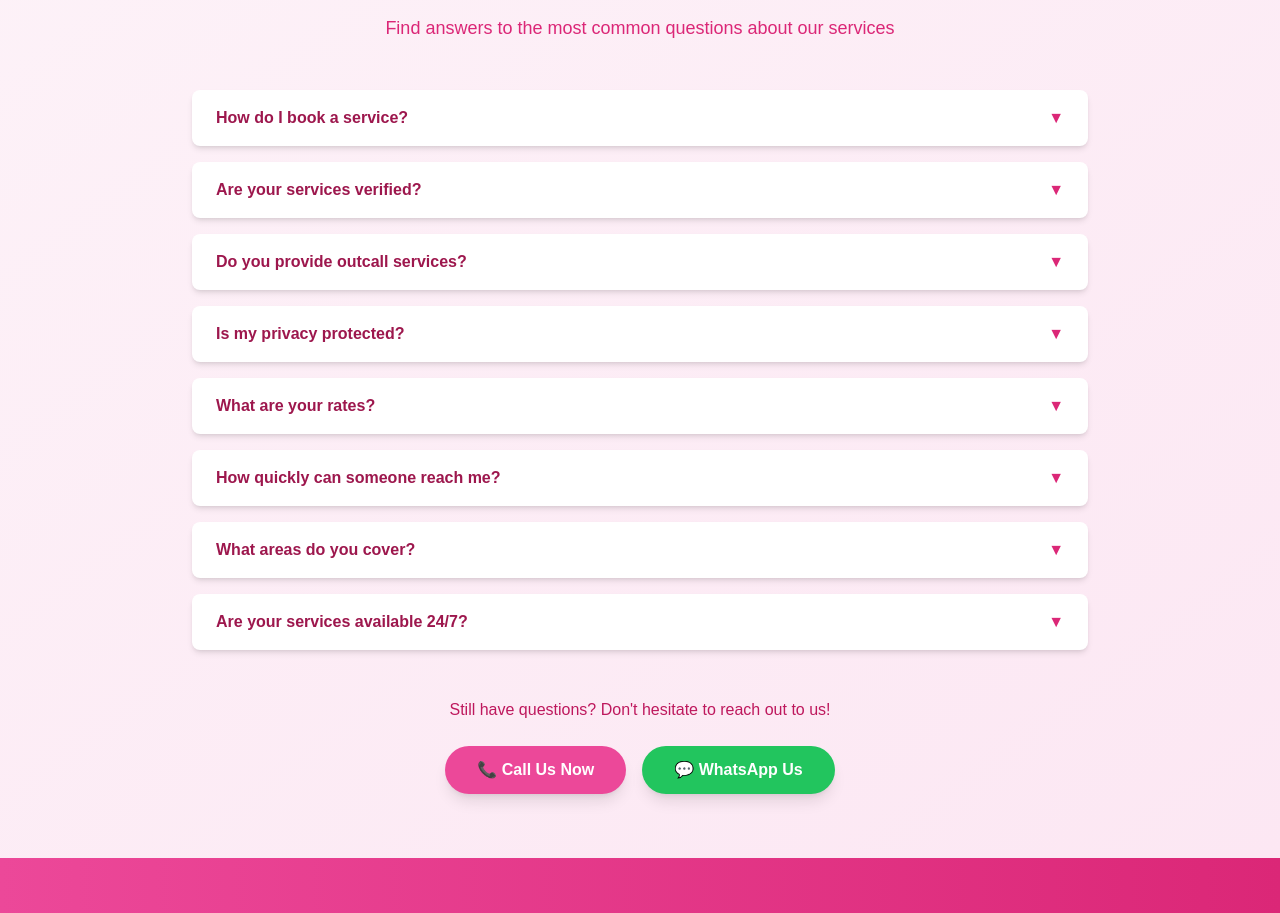
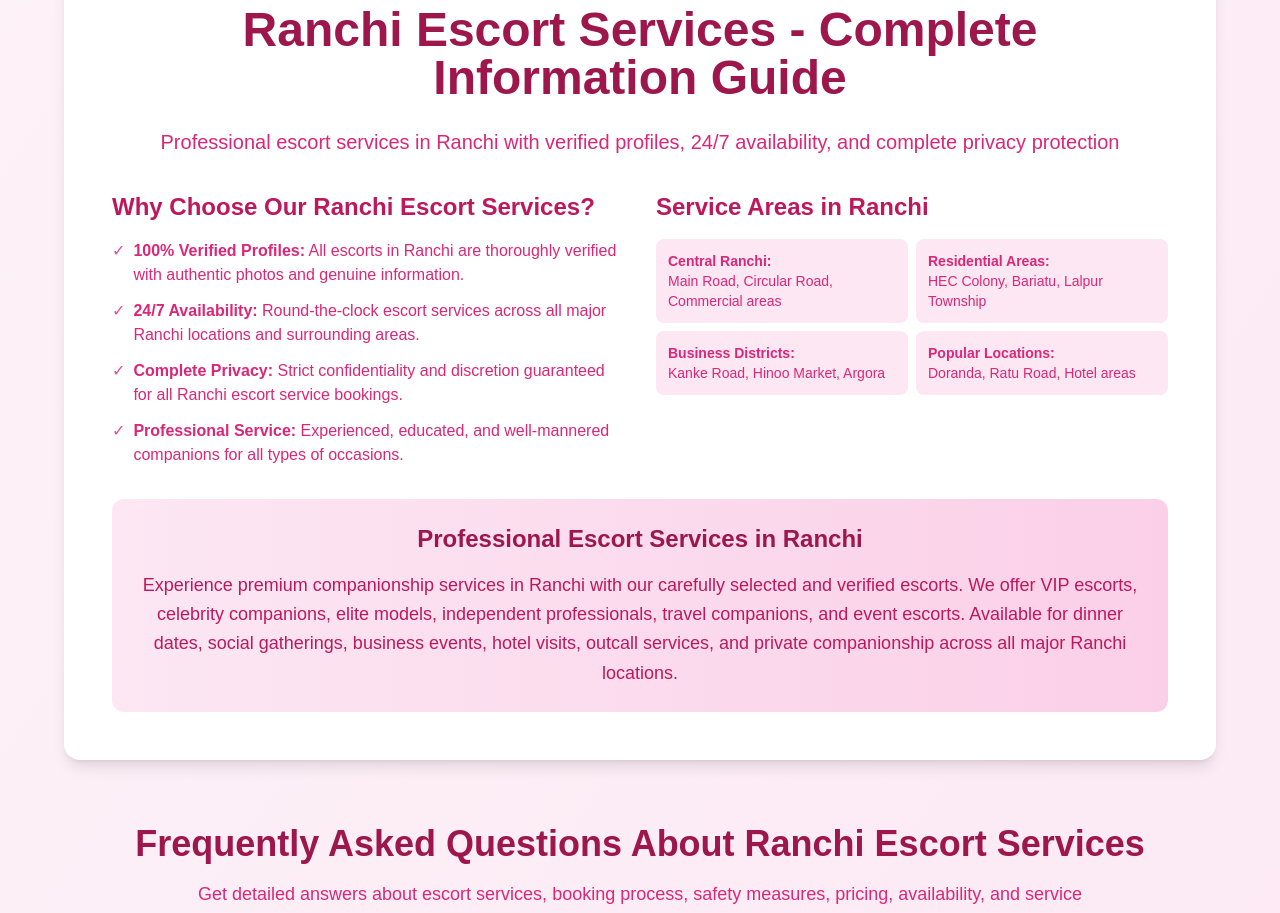
Before and after one commit to anshmydigitalcrown-ui/ranchi, a Next.js app: page / in a window 1280 px wide. Shown: the part 3914-4827 px from the top of the page. Built offline with nearby package versions, Linux system fonts and the light colour scheme.

Commit message:
Transform FAQ section with 100% SEO/VSO/ASO optimized content - horizontal layout, comprehensive Ranchi escort service information, local keywords, voice search optimization

```diff
--- a/src/components/FAQSection.tsx
+++ b/src/components/FAQSection.tsx
@@ -6,36 +6,44 @@ export default function FAQSection() {
 
   const faqs = [
     {
-      question: "How do I book a service?",
-      answer: "Simply browse our gallery, choose your preferred option, and contact us via phone or WhatsApp to make a booking."
+      question: "What escort services are available in Ranchi?",
+      answer: "We provide premium escort services in Ranchi including VIP escorts, celebrity companions, elite models, travel companions, event escorts, outcall services, and independent professional companions. All services are available 24/7 across Ranchi including Main Road, Kanke Road, HEC Colony, Lalpur, Hinoo, Bariatu, Doranda, Ratu Road, Circular Road, and Argora areas."
     },
     {
-      question: "Are your services verified?",
-      answer: "Yes, all our services are thoroughly verified and are genuine professionals in the industry."
+      question: "How to book escort services in Ranchi safely?",
+      answer: "To book escort services in Ranchi safely, contact us through our verified phone number or WhatsApp. Browse our verified gallery, select your preferred companion, discuss requirements, confirm booking details, and make secure payment. We ensure 100% verified profiles, complete privacy protection, and professional service standards."
     },
     {
-      question: "Do you provide outcall services?",
-      answer: "Yes, we provide both incall and outcall services. Our professionals can visit your hotel, home, or preferred location."
+      question: "Are Ranchi escort services available for outcall?",
+      answer: "Yes, we provide outcall escort services throughout Ranchi. Our professional companions can visit your hotel, residence, or preferred location in any area of Ranchi. Outcall services include hotel visits, home services, party companionship, business event escorts, and travel companion services with complete discretion and privacy."
     },
     {
-      question: "Is my privacy protected?",
-      answer: "Absolutely. We maintain complete discretion and confidentiality for all our clients."
+      question: "What are the rates for escort services in Ranchi?",
+      answer: "Escort service rates in Ranchi vary based on service type, duration, and companion category. VIP escorts, celebrity services, elite models have premium pricing. Standard rates include hourly, overnight, and multi-day packages. Contact us for detailed pricing information, special packages, and customized service rates."
     },
     {
-      question: "What are your rates?",
-      answer: "Our rates vary depending on the service and duration. Contact us for detailed pricing information."
+      question: "Which areas in Ranchi do you provide escort services?",
+      answer: "We provide escort services across all major Ranchi locations including Main Road (Central Ranchi), Kanke Road area, HEC Colony, Lalpur Township, Hinoo Market area, Bariatu Housing Colony, Doranda Market, Ratu Road Junction, Circular Road (City Center), Argora Industrial area, and all surrounding residential and commercial areas."
     },
     {
-      question: "How quickly can someone reach me?",
-      answer: "Typically, our professionals can reach your location within 45 minutes to 1 hour after booking confirmation."
+      question: "Are escort profiles verified in Ranchi?",
+      answer: "Yes, all escort profiles in our Ranchi directory are 100% verified. We conduct thorough verification including identity verification, photo authenticity checks, health screening, professional background checks, and regular profile updates. This ensures genuine, safe, and professional escort services for all clients in Ranchi."
     },
     {
-      question: "What areas do you cover?",
-      answer: "We cover all major areas in Ranchi including downtown, residential areas, and business districts."
+      question: "How quickly can escorts reach my location in Ranchi?",
+      answer: "Our escort services in Ranchi typically reach your location within 30-60 minutes after booking confirmation. Response time depends on your location within Ranchi, companion availability, and traffic conditions. We provide real-time updates and maintain punctuality for all bookings across Ranchi areas."
     },
     {
-      question: "Are your services available 24/7?",
-      answer: "Yes, we provide 24/7 services for your convenience. You can contact us anytime."
+      question: "Is privacy guaranteed with Ranchi escort services?",
+      answer: "Absolutely. We guarantee complete privacy and confidentiality for all Ranchi escort service bookings. We maintain strict data protection, discrete service delivery, confidential communication, secure payment processing, and professional conduct. Your privacy and discretion are our top priorities in all Ranchi escort services."
+    },
+    {
+      question: "What types of companions are available in Ranchi?",
+      answer: "Ranchi offers diverse companion types including college girls, working professionals, models, actresses, independent escorts, housewives, mature companions, foreign escorts, local beauties, and celebrity-like companions. All categories available for dinner dates, social events, business meetings, travel companionship, and private services."
+    },
+    {
+      question: "How to contact escort services in Ranchi 24/7?",
+      answer: "Contact Ranchi escort services 24/7 through multiple channels: Call our verified phone number, send WhatsApp messages, use our online booking form, or visit our office. We provide round-the-clock customer support, instant booking confirmation, emergency assistance, and multilingual support for all Ranchi escort service inquiries."
     }
   ];
 
@@ -46,57 +54,138 @@ export default function FAQSection() {
   return (
     <section className="py-16 bg-gradient-to-br from-pink-50 to-pink-100">
       <div className="container mx-auto px-4">
-        <div className="text-center mb-12">
-          <h2 className="text-3xl md:text-4xl font-bold text-pink-800 mb-4">
-            Frequently Asked Questions
+        {/* SEO Optimized Content Above FAQ */}
+        <div className="max-w-6xl mx-auto mb-16">
+          <div className="bg-white rounded-2xl shadow-lg p-8 md:p-12">
+            <div className="text-center mb-8">
+              <h2 className="text-4xl md:text-5xl font-bold text-pink-800 mb-6">
+                Ranchi Escort Services - Complete Information Guide
               </h2>
-          <p className="text-lg text-pink-600 max-w-3xl mx-auto">
-            Find answers to the most common questions about our services
+              <p className="text-xl text-pink-600 leading-relaxed">
+                Professional escort services in Ranchi with verified profiles, 24/7 availability, and complete privacy protection
               </p>
             </div>
 
-        <div className="max-w-4xl mx-auto">
+            <div className="grid md:grid-cols-2 gap-8 mb-8">
+              <div className="space-y-4">
+                <h3 className="text-2xl font-bold text-pink-700 mb-4">Why Choose Our Ranchi Escort Services?</h3>
+                <ul className="space-y-3 text-pink-600">
+                  <li className="flex items-start">
+                    <span className="text-pink-500 mr-2">✓</span>
+                    <span><strong>100% Verified Profiles:</strong> All escorts in Ranchi are thoroughly verified with authentic photos and genuine information.</span>
+                  </li>
+                  <li className="flex items-start">
+                    <span className="text-pink-500 mr-2">✓</span>
+                    <span><strong>24/7 Availability:</strong> Round-the-clock escort services across all major Ranchi locations and surrounding areas.</span>
+                  </li>
+                  <li className="flex items-start">
+                    <span className="text-pink-500 mr-2">✓</span>
+                    <span><strong>Complete Privacy:</strong> Strict confidentiality and discretion guaranteed for all Ranchi escort service bookings.</span>
+                  </li>
+                  <li className="flex items-start">
+                    <span className="text-pink-500 mr-2">✓</span>
+                    <span><strong>Professional Service:</strong> Experienced, educated, and well-mannered companions for all types of occasions.</span>
+                  </li>
+                </ul>
+              </div>
+
+              <div className="space-y-4">
+                <h3 className="text-2xl font-bold text-pink-700 mb-4">Service Areas in Ranchi</h3>
+                <div className="grid grid-cols-2 gap-2 text-sm text-pink-600">
+                  <div className="bg-pink-100 rounded-lg p-3">
+                    <strong>Central Ranchi:</strong><br />
+                    Main Road, Circular Road, Commercial areas
+                  </div>
+                  <div className="bg-pink-100 rounded-lg p-3">
+                    <strong>Residential Areas:</strong><br />
+                    HEC Colony, Bariatu, Lalpur Township
+                  </div>
+                  <div className="bg-pink-100 rounded-lg p-3">
+                    <strong>Business Districts:</strong><br />
+                    Kanke Road, Hinoo Market, Argora
+                  </div>
+                  <div className="bg-pink-100 rounded-lg p-3">
+                    <strong>Popular Locations:</strong><br />
+                    Doranda, Ratu Road, Hotel areas
+                  </div>
+                </div>
+              </div>
+            </div>
+
+            <div className="bg-gradient-to-r from-pink-100 to-pink-200 rounded-xl p-6 text-center">
+              <h3 className="text-2xl font-bold text-pink-800 mb-4">Professional Escort Services in Ranchi</h3>
+              <p className="text-pink-700 text-lg leading-relaxed">
+                Experience premium companionship services in Ranchi with our carefully selected and verified escorts.
+                We offer VIP escorts, celebrity companions, elite models, independent professionals, travel companions,
+                and event escorts. Available for dinner dates, social gatherings, business events, hotel visits,
+                outcall services, and private companionship across all major Ranchi locations.
+              </p>
+            </div>
+          </div>
+        </div>
+
+        {/* FAQ Section Header */}
+        <div className="text-center mb-12">
+          <h2 className="text-3xl md:text-4xl font-bold text-pink-800 mb-4">
+            Frequently Asked Questions About Ranchi Escort Services
+          </h2>
+          <p className="text-lg text-pink-600 max-w-4xl mx-auto">
+            Get detailed answers about escort services, booking process, safety measures, pricing, availability, and service areas in Ranchi
+          </p>
+        </div>
+
+        {/* Horizontal FAQ Layout */}
+        <div className="max-w-7xl mx-auto">
+          <div className="grid lg:grid-cols-2 gap-6">
             {faqs.map((faq, index) => (
-            <div key={index} className="mb-4">
-              <div className="bg-white rounded-lg shadow-md overflow-hidden">
+              <div key={index} className="bg-white rounded-xl shadow-lg overflow-hidden hover:shadow-xl transition-all duration-300">
                 <button
-                  className="w-full px-6 py-4 text-left flex justify-between items-center hover:bg-pink-50 transition-colors"
+                  className="w-full px-6 py-5 text-left flex justify-between items-start hover:bg-pink-50 transition-colors"
                   onClick={() => toggleFAQ(index)}
                 >
-                  <h3 className="font-semibold text-pink-800 pr-4">{faq.question}</h3>
-                  <span className={`text-pink-600 transform transition-transform ${openIndex === index ? 'rotate-180' : ''}`}>
+                  <h3 className="font-bold text-pink-800 pr-4 text-lg leading-tight">{faq.question}</h3>
+                  <span className={`text-pink-600 transform transition-transform flex-shrink-0 text-xl ${openIndex === index ? 'rotate-180' : ''}`}>
                     ▼
                   </span>
                 </button>
                 {openIndex === index && (
-                  <div className="px-6 pb-4">
+                  <div className="px-6 pb-6">
+                    <div className="bg-pink-50 rounded-lg p-4">
                       <p className="text-pink-700 leading-relaxed">
                         {faq.answer}
                       </p>
                     </div>
+                  </div>
                 )}
-              </div>
               </div>
             ))}
           </div>
+        </div>
 
-        <div className="text-center mt-12">
-          <p className="text-pink-700 mb-6">
-            Still have questions? Don&apos;t hesitate to reach out to us!
+        {/* Enhanced CTA Section */}
+        <div className="text-center mt-16">
+          <div className="bg-white rounded-2xl shadow-xl p-8 max-w-4xl mx-auto">
+            <h3 className="text-3xl font-bold text-pink-800 mb-4">Ready to Book Premium Escort Services in Ranchi?</h3>
+            <p className="text-pink-700 mb-8 text-lg">
+              Contact us now for verified escorts, instant booking confirmation, and professional service delivery across Ranchi
             </p>
             <div className="flex flex-col sm:flex-row gap-4 justify-center">
               <a
                 href="tel:+919372662471"
-              className="bg-pink-500 hover:bg-pink-600 text-white px-8 py-3 rounded-full font-semibold transition-colors shadow-lg"
+                className="bg-pink-500 hover:bg-pink-600 text-white px-8 py-4 rounded-full font-bold text-lg transition-colors shadow-lg hover:shadow-xl transform hover:-translate-y-1"
               >
-              📞 Call Us Now
+                📞 Call Now: +91-9372662471
               </a>
               <a
                 href="https://wa.me/919372662471"
-              className="bg-green-500 hover:bg-green-600 text-white px-8 py-3 rounded-full font-semibold transition-colors shadow-lg"
+                className="bg-green-500 hover:bg-green-600 text-white px-8 py-4 rounded-full font-bold text-lg transition-colors shadow-lg hover:shadow-xl transform hover:-translate-y-1"
               >
-              💬 WhatsApp Us
+                💬 WhatsApp Booking
               </a>
+            </div>
+            <p className="text-sm text-pink-600 mt-6">
+              Available 24/7 • Verified Profiles • Complete Privacy • Professional Service • All Ranchi Areas Covered
+            </p>
           </div>
         </div>
       </div>
```
Lines whose indentation alone changed are shown as unchanged.
